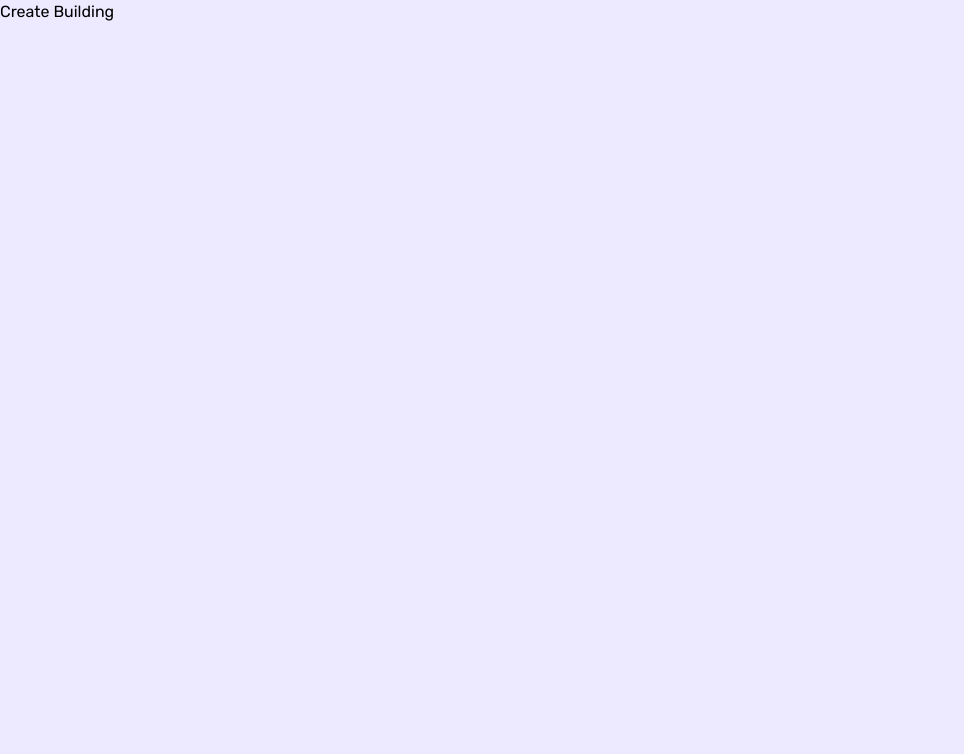
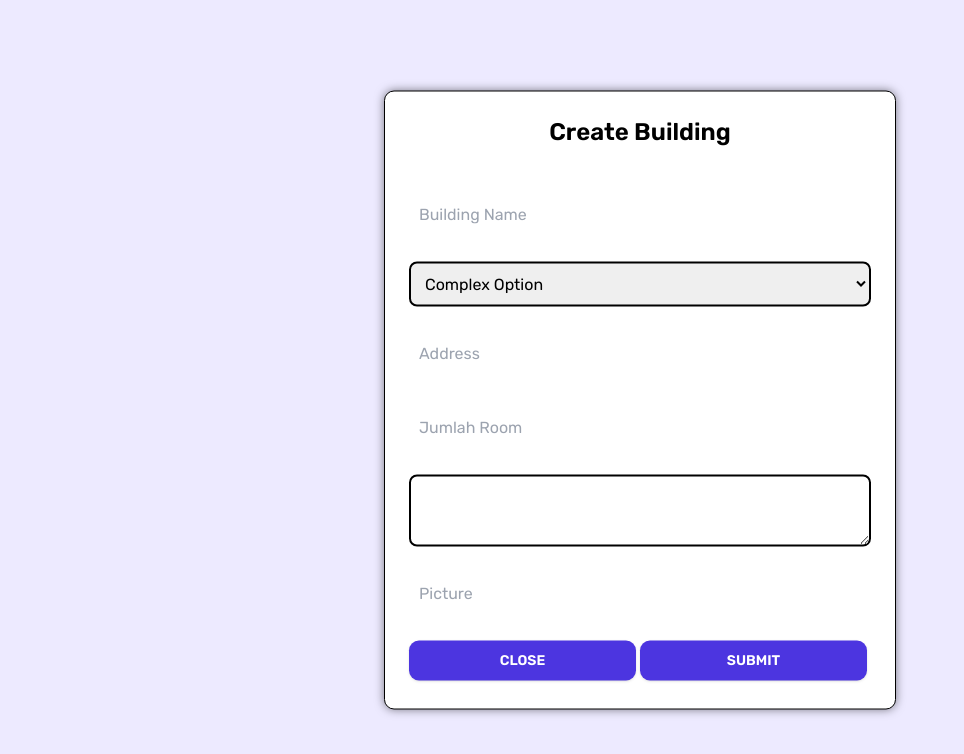
Before and after one commit to Kel2-Kanbo/Kanbo-web, a React (Create React App) app: page /create-building in a window 1280 px wide. Shown: the top 754 px of the page, without its empty margins (0-964 px from the left). Built offline with nearby package versions, Linux system fonts and the light colour scheme; the HTML template or start-up script is replaced by a standard one.

Commit message:
fix: create building and page Building

```diff
--- a/src/Components/CreateBuilding/index.jsx
+++ b/src/Components/CreateBuilding/index.jsx
@@ -1,51 +1,73 @@
-import styled from "@emotion/styled";
-import Axios from "axios";
 import React, { useState } from "react";
+import { v4 as uuidv4 } from 'uuid';
 
-import FormInput from '../FormInput'
+import FormInput from '../FormInput';
+import SelectWrap from '../SelectWrap';
+import FormWrap from '../FormWrap';
+import Button from "../Button";
 
-export default function CreateBuilding() {
-  const [showModal, setShowModal] = useState(false);
+export default function CreateBuilding(props) {
+  const [showModal, setShowModal] = useState(true);
+  const {handleClose, addBuilding} = props
 
   const [data, setData] = useState({
-    officeName: "",
-    officeAddress: "",
-    officeComplex: "",
+    buildingName: "",
+    complexName: "",
+    address: "",
+    jumlahRoom: "",
     description: "",
+    picture: "",
   });
-  const [msg, setMsg] = useState("")
+
+  const [msg, setMsg] = useState("");
 
   const [inputs, setInputs] = useState([
     {
       id: 0,
-      name: "officeName",
+      name: "buildingName",
       type: "text",
-      placeholder: "Office Name",
+      placeholder: "Building Name",
       value: "",
       required: true,
     },
     {
       id: 1,
-      name: "officeAddress",
+      name: "complexName",
+      type: "select",
+      placeholder: "Complex Name",
+      options: ["Complex 1", "Complex 2", "Complex 3"],
+      value: "",
+      required: true,
+    },
+    {
+      id: 2,
+      name: "address",
       type: "text",
       placeholder: "Address",
       value: "",
       required: true,
     },
     {
-      id: 2,
-      name: "officeComplex",
-      type: "select",
-      placeholder: "Complex",
-      options: ["Complex 1", "Complex 2", "Complex 3"],
+      id: 3,
+      name: "jumlahRoom",
+      type: "number",
+      placeholder: "Jumlah Room",
       value: "",
       required: true,
     },
     {
-      id: 3,
+      id: 4,
       name: "description",
       type: "textarea",
       placeholder: "Description",
+      value: "",
+      required: true,
+    },
+    {
+      id: 5,
+      name: "picture",
+      type: "text",
+      placeholder: "Picture",
       value: "",
       required: true,
     },
@@ -63,55 +85,150 @@ export default function CreateBuilding() {
         return input;
       })
     );
-
-    setData({
+      setData({
       ...data,
-      [inputs[index].name]: value,
+      [inputs[index].name]:value,
     });
   };
 
-  const _handleCreateBuilding = async (e) => {
-    if (data.officeAddress && data.officeName && data.officeComplex && data.description) {
-      try {
-        await Axios.post("http://localhost:3000/api/buildings", {
-          address: data.officeAddress,
-          officeName: data.officeName,
-          complex: data.officeComplex,
-          description: data.description,
+
+
+  const _handleCreateBuilding = (e) => {
+    if (
+      inputs[0].value &&
+      inputs[1].value &&
+      inputs[2].value &&
+      inputs[3].value &&
+      inputs[4].value &&
+      inputs[5].value
+      ) {
+        addBuilding({
+          id: uuidv4(),
+          buildingName: inputs[0].value,
+          complexName: inputs[1].value,
+          address: inputs[2].value,
+          jumlahRoom: inputs[3].value,
+          description: inputs[4].value,
+          picture: inputs[5].value,
         });
-        alert("Building Created");
-      } catch (error) {
-        if (error.response) {
-          setMsg(error.response.data.msg);
-        }
-      }
+      alert("Building Created");
       e.preventDefault();
 
-      setData({
-        officeName: "",
-        officeAddress: "",
-        officeComplex: "",
-        description: "",
-      })
+      setInputs([
+        {
+          id: 0,
+          name: "buildingName",
+          type: "text",
+          placeholder: "Building Name",
+          value: "",
+          required: true,
+        },
+        {
+          id: 1,
+          name: "complexName",
+          type: "select",
+          placeholder: "Complex Name",
+          options: ["Complex 1", "Complex 2", "Complex 3"],
+          value: "",
+          required: true,
+        },
+        {
+          id: 2,
+          name: "address",
+          type: "text",
+          placeholder: "Address",
+          value: "",
+          required: true,
+        },
+        {
+          id: 3,
+          name: "jumlahRoom",
+          type: "number",
+          placeholder: "Jumlah Room",
+          value: "",
+          required: true,
+        },
+        {
+          id: 4,
+          name: "description",
+          type: "textarea",
+          placeholder: "Description",
+          value: "",
+          required: true,
+        },
+        {
+          id: 5,
+          name: "picture",
+          type: "text",
+          placeholder: "Picture",
+          value: "",
+          required: true,
+        },
+      ]);
       setShowModal(false);
     } else {
       setMsg("Please fill out all fields");
     }
   };
 
+  const _handleClose = () => {
+    handleClose();
+    setInputs([
+      {
+        id: 0,
+        name: "buildingName",
+        type: "text",
+        placeholder: "Building Name",
+        value: "",
+        required: true,
+      },
+      {
+        id: 1,
+        name: "complexName",
+        type: "select",
+        placeholder: "Complex Name",
+        options: ["Complex 1", "Complex 2", "Complex 3"],
+        value: "",
+        required: true,
+      },
+      {
+        id: 2,
+        name: "address",
+        type: "text",
+        placeholder: "Address",
+        value: "",
+        required: true,
+      },
+      {
+        id: 3,
+        name: "jumlahRoom",
+        type: "number",
+        placeholder: "Jumlah Room",
+        value: "",
+        required: true,
+      },
+      {
+        id: 4,
+        name: "description",
+        type: "textarea",
+        placeholder: "Description",
+        value: "",
+        required: true,
+      },
+        {
+        id: 5,
+        name: "picture",
+        type: "text",
+        placeholder: "Picture",
+        value: "",
+        required: true,
+      },
+    ]);
+  };
+
   return (
-    <>
-      <button
-        className={`mr-1 mb-1 ${showModal ? "opacity-50" : " opacity-100"
-          } `}
-        type="button"
-        onClick={() => setShowModal(true)}
-      >
-        Create Building
-      </button>
-      {showModal ? (
         <>
-          <CreateWrap onSubmit={_handleCreateBuilding}>
+          <FormWrap onSubmit={_handleCreateBuilding}>
             <h3 className="text-2xl text-center font-bold">
               Create Building
             </h3>
@@ -130,10 +247,12 @@ export default function CreateBuilding() {
               ) : input.type === "select" ? (
                 <>
                   <SelectWrap
+                    key={inputIdx}
                     type={input.type}
                     onChange={(e) => _handleChange(e.target.value, inputIdx)}
+                    value={input.value}
                   >
-                    <option value="">Complex</option>
+                    <option value="">Complex Option</option>
                     {input.options.map((option, optionIdx) => (
                       <option key={optionIdx} value={option}>
                         {option}
@@ -148,7 +267,8 @@ export default function CreateBuilding() {
                     key={inputIdx}
                     value={input.value}
                     type={input.type}
-                    onChange={(e) => _handleChange(e.target.value, inputIdx)}></textarea>
+                    onChange={(e) => _handleChange(e.target.value, inputIdx)}>
+                  </textarea>
                 </>
               ) : (
                 ""
@@ -156,55 +276,22 @@ export default function CreateBuilding() {
             )}
 
             <div className="flex justify-between w-full text-primary-white">
-              <button
+              <Button
                 className="font-bold bg-error-red uppercase px-6 py-3 text-sm rounded shadow mr-1 mb-1"
                 type="button"
-                onClick={() => setShowModal(false)}
+                onClick={_handleClose}
               >
                 Close
-              </button>
-              <button
+              </Button>
+              <Button
                 className="bg-primary-blue font-bold uppercase text-sm px-6 py-3 rounded shadow mr-1 mb-1"
                 type="button"
                 onClick={_handleCreateBuilding}
               >
                 Submit
-              </button>
+              </Button>
             </div>
-          </CreateWrap>
+          </FormWrap>
         </>
-      ) : null}
-    </>
   );
 }
-
-const SelectWrap = styled.select`
-  width: 100%;
-  border: 2px solid black;
-  border-radius: 8px;
-  padding: 10px;
-`;
-
-const CreateWrap = styled.div`
-  background-color: #fff;
-  box-shadow: 0px 0px 10px rgba(0, 0, 0, 0.5);
-  display: flex;
-  flex-direction: column;
-  row-gap: 20px;
-  border: 1px solid black;
-  border-radius: 10px;
-  align-items: center;
-  padding: 24px;
-  width: 40%;
-  position: absolute;
-  left: 50%;
-  top: 50%;
-  transform: translate(-50%, -50%);
-  .textarea{
-    width: 100%;
-    height: 100%;
-    border: 2px solid black;
-    border-radius: 8px;
-    padding: 10px;
-  }
-`;
--- a/src/Pages/Building/index.jsx
+++ b/src/Pages/Building/index.jsx
@@ -2,15 +2,16 @@ import React, { useState, useEffect } from "react";
 import api from "../../API/Complex";
 
 import Button from "../../Components/Button";
-import CreateComplex from "../../Components/CreateComplex";
+import Sidebar from "../../Components/Sidebar";
 import Navbar from "../../Components/Navbar";
-import Sidebar from "../../Components/Sidebar";
-import TableComplex from "../../Components/TableComplex";
+import CreateBuilding from "../../Components/CreateBuilding";
+import TableBuilding from "../../Components/TableBuilding";
 
-const Building = () => {
+export default function Building() {
   const [showModal, setShowModal] = useState(false);
-  const [complex, setComplex] = useState([]);
-  console.log(complex);
+  console.log(showModal);
+  const [building, setBuilding] = useState([]);
+  console.log(building);
 
   const _handleOpenModal = () => {
     setShowModal(true);
@@ -19,91 +20,82 @@ const Building = () => {
     setShowModal(false);
   };
 
-  //get complex data from the server
-  const getComplex = async () => {
-    const response = await api.get("/complex");
+  const getBuilding = async () => {
+    const response = await api.get("/building");
     return response.data;
   };
 
-  //add complex
-  const addComplex = async (data) => {
-    const response = await api.post("/complex", data);
+  const addBuilding = async (data) => {
+    const response = await api.post("/building", data);
     if (response.data) {
-      setComplex([...complex, response.data]);
+      setBuilding([...building, response.data]);
       setShowModal(false);
     }
   };
 
-  //remove complex
-  const removeComplex = async (id) => {
-    const response = await api.delete(`/complex/${id}`);
+  const removeBuilding = async (id) => {
+    const response = await api.delete(`/building/${id}`);
     if (response.data) {
-      alert("Complex has been deleted");
-      setComplex(complex.filter((item) => item.id !== id));
+      alert("Delete building success");
+      setBuilding(building.filter((item) => item.id !== id));
     }
   };
 
-  //update complex
-  const updateComplex = async (data) => {
+  const updateBuilding = async (data) => {
     console.log(data);
     console.log(data.id);
-    const response = await api.put(`/complex/${data.id}`, data);
+    const response = await api.put(`/building/${data.id}`, data);
     const { id } = response.data;
     console.log(response.data);
-    setComplex(
-      complex.map((data) => {
+    setBuilding(
+      building.map((data) => {
         return data.id === id ? { ...response.data } : data;
       })
     );
     if (response.data) {
-      const allComplex = await getComplex();
-      setComplex(allComplex);
-      setShowModal(false);
+      const allBuilding = await getBuilding();
+      setBuilding(allBuilding);
     }
   };
 
   useEffect(() => {
-    const getAllComplex = async () => {
-      const allComplex = await getComplex();
-      if (allComplex) {
-        setComplex(allComplex);
+    const getAllBuilding = async () => {
+      const allBuilding = await getBuilding();
+      if (allBuilding) {
+        setBuilding(allBuilding);
       }
     };
-    getAllComplex();
+    getAllBuilding();
   }, []);
 
   return (
-    <div className='flex h-screen bg-secondary-softblue'>
-        <Sidebar />
-        <Navbar />
-      <div className='basis-5/6'>
-        <div className="px-4 py-4 mt-20">
-          <h1 className="text-3xl font-bold mb-1">Building</h1>
-          <h4 className="text-md text-primary-gray">Manage Building</h4>
-          <div className="flex justify-end">
-            <div className="w-auto">
-              <Button type="button" className="bg-primary-blue text-primary-white font-medium text-xs leading-tight uppercase rounded shadow-md hover:bg-blue-700 hover:shadow-lg focus:bg-blue-700 focus:shadow-lg focus:outline-none focus:ring-0 active:bg-blue-800 active:shadow-lg transition duration-150 ease-in-out"
-                onClick={_handleOpenModal}>
-                Create Complex
-              </Button>
-            </div>
-            {showModal ? (
-              <CreateComplex
-                handleClose={_handleCloseModal}
-                addComplex={addComplex}
-              />
-            ) : null}
-          </div>
-          <div className="bg-primary-white items-center rounded mt-4">
-            <TableComplex
-              complex={complex}
-              removeComplex={removeComplex}
-              updateComplex={updateComplex}
-            />
-          </div>
+    <div className="bg-secondary-blue h-screen">
+      <Sidebar/>
+      <Navbar/>
+      <h1 className="text-3xl p-4">Building</h1>
+      <div className="text-sm">
+        <select className="bg-secondary-blue text-textColor-blackThin font-light px-6 py-4 whitespace-nowrap">
+          <option value="" className="bg-secondary-blue text-textColor-blackThin font-light px-6 py-4 whitespace-nowrap">Sort by</option>
+        </select>
+       </div>
+
+      <div className="flex justify-end">
+        <div className="w-auto p-8">
+          <Button type="button" style={{backgroundColor: "blue", color: "white"}} onClick={ _handleOpenModal}>
+            Create Building
+          </Button>
         </div>
+        {showModal ?(
+          <CreateBuilding handleClose={_handleCloseModal} addBuilding={addBuilding} />
+          ) : (null)}
       </div>
-    </div >
-  )
+      <div className="bg-primary-white items-center m-4">
+        <TableBuilding
+          building={building}
+          removeBuilding={removeBuilding}
+          updateBuilding={updateBuilding}
+        />
+      </div>
+    </div>
+  );
 }
-export default Building;
```
